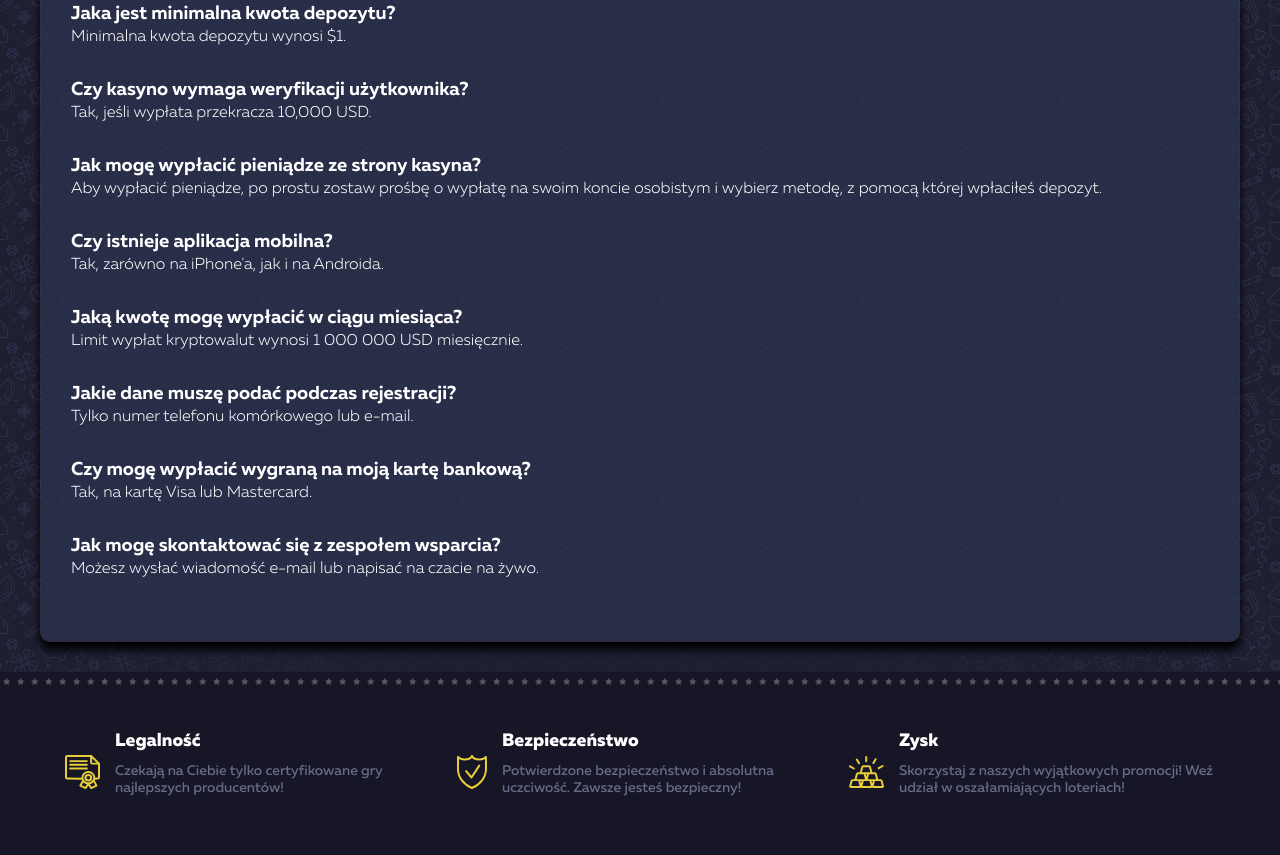
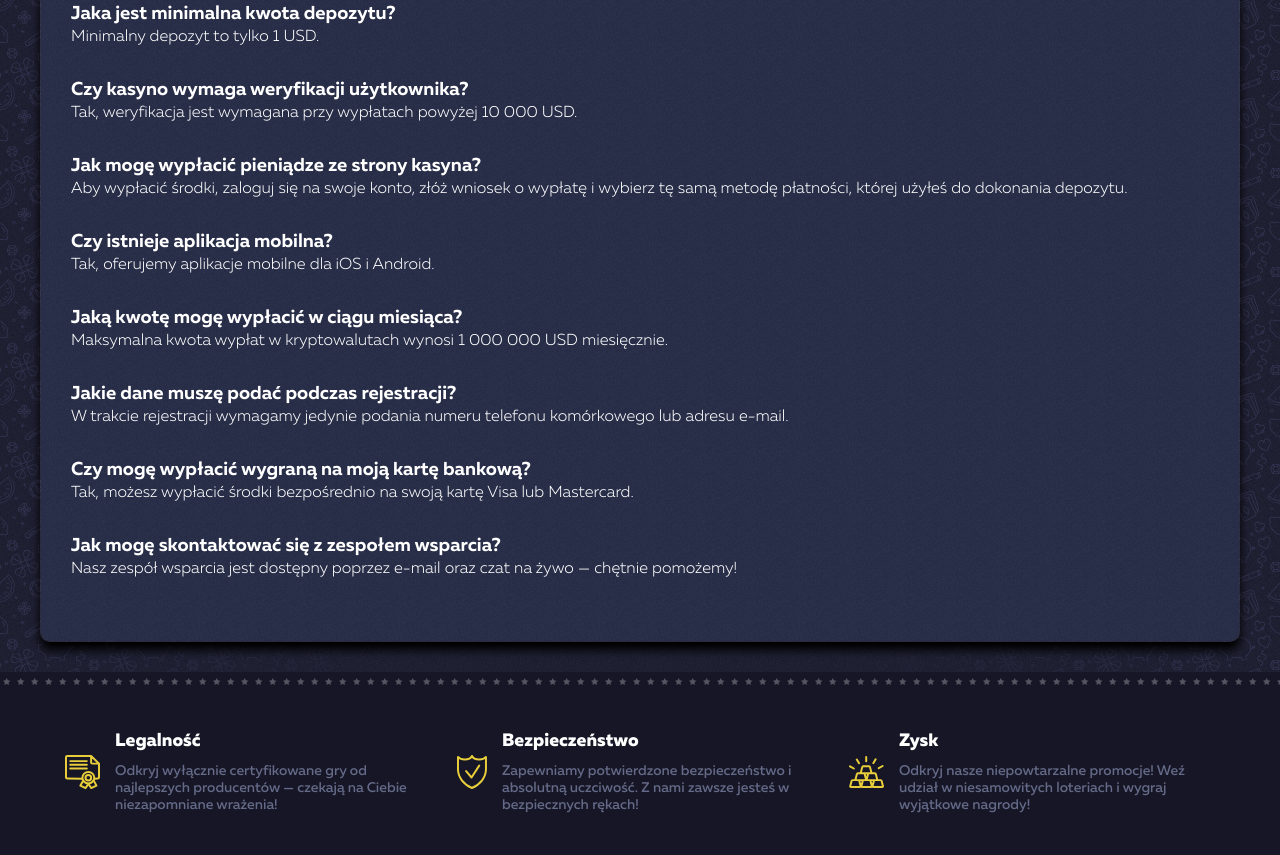
Before and after one commit to vasyltarasiuk-dot/agnieszkatyszkacom, a plain HTML site: page index.html in a window 1280 px wide. Shown: the part 5299-6154 px from the top of the page. Drawn offline with Linux system fonts and the light colour scheme.

Commit message:
Update index.html

```diff
--- a/index.html
+++ b/index.html
@@ -425,49 +425,49 @@
     <div itemscope="" itemtype="https://schema.org/Question" itemprop="mainEntity">
         <h3 itemprop="name">Jaka jest minimalna kwota depozytu?</h3>
         <div itemscope="" itemtype="https://schema.org/Answer" itemprop="acceptedAnswer">
-							<p itemprop="text">Minimalna kwota depozytu wynosi $1.</p>
+            <p itemprop="text">Minimalny depozyt to tylko 1 USD.</p>
         </div>
     </div>
     <div itemscope="" itemtype="https://schema.org/Question" itemprop="mainEntity">
         <h3 itemprop="name">Czy kasyno wymaga weryfikacji użytkownika?</h3>
         <div itemscope="" itemtype="https://schema.org/Answer" itemprop="acceptedAnswer">
-							<p itemprop="text">Tak, jeśli wypłata przekracza 10,000 USD.</p>
+            <p itemprop="text">Tak, weryfikacja jest wymagana przy wypłatach powyżej 10 000 USD.</p>
         </div>
     </div>
     <div itemscope="" itemtype="https://schema.org/Question" itemprop="mainEntity">
         <h3 itemprop="name">Jak mogę wypłacić pieniądze ze strony kasyna?</h3>
         <div itemscope="" itemtype="https://schema.org/Answer" itemprop="acceptedAnswer">
-							<p itemprop="text">Aby wypłacić pieniądze, po prostu zostaw prośbę o wypłatę na swoim koncie osobistym i wybierz metodę, z pomocą której wpłaciłeś depozyt.</p>
+            <p itemprop="text">Aby wypłacić środki, zaloguj się na swoje konto, złóż wniosek o wypłatę i wybierz tę samą metodę płatności, której użyłeś do dokonania depozytu.</p>
         </div>
     </div>
     <div itemscope="" itemtype="https://schema.org/Question" itemprop="mainEntity">
         <h3 itemprop="name">Czy istnieje aplikacja mobilna?</h3>
         <div itemscope="" itemtype="https://schema.org/Answer" itemprop="acceptedAnswer">
-							<p itemprop="text">Tak, zarówno na iPhone'a, jak i na Androida.</p>
+            <p itemprop="text">Tak, oferujemy aplikacje mobilne dla iOS i Android.</p>
         </div>
     </div>
     <div itemscope="" itemtype="https://schema.org/Question" itemprop="mainEntity">
         <h3 itemprop="name">Jaką kwotę mogę wypłacić w ciągu miesiąca?</h3>
         <div itemscope="" itemtype="https://schema.org/Answer" itemprop="acceptedAnswer">
-							<p itemprop="text">Limit wypłat kryptowalut wynosi 1 000 000 USD miesięcznie.</p>
+            <p itemprop="text">Maksymalna kwota wypłat w kryptowalutach wynosi 1 000 000 USD miesięcznie.</p>
         </div>
     </div>
     <div itemscope="" itemtype="https://schema.org/Question" itemprop="mainEntity">
         <h3 itemprop="name">Jakie dane muszę podać podczas rejestracji?</h3>
         <div itemscope="" itemtype="https://schema.org/Answer" itemprop="acceptedAnswer">
-							<p itemprop="text">Tylko numer telefonu komórkowego lub e-mail.</p>
+            <p itemprop="text">W trakcie rejestracji wymagamy jedynie podania numeru telefonu komórkowego lub adresu e-mail.</p>
         </div>
     </div>
     <div itemscope="" itemtype="https://schema.org/Question" itemprop="mainEntity">
         <h3 itemprop="name">Czy mogę wypłacić wygraną na moją kartę bankową?</h3>
         <div itemscope="" itemtype="https://schema.org/Answer" itemprop="acceptedAnswer">
-							<p itemprop="text">Tak, na kartę Visa lub Mastercard.</p>
+            <p itemprop="text">Tak, możesz wypłacić środki bezpośrednio na swoją kartę Visa lub Mastercard.</p>
         </div>
     </div>
     <div itemscope="" itemtype="https://schema.org/Question" itemprop="mainEntity">
         <h3 itemprop="name">Jak mogę skontaktować się z zespołem wsparcia?</h3>
         <div itemscope="" itemtype="https://schema.org/Answer" itemprop="acceptedAnswer">
-							<p itemprop="text">Możesz wysłać wiadomość e-mail lub napisać na czacie na żywo.</p>
+            <p itemprop="text">Nasz zespół wsparcia jest dostępny poprzez e-mail oraz czat na żywo — chętnie pomożemy!</p>
         </div>
     </div>
 </div>
@@ -481,21 +481,21 @@
 				<img data-src="images/legally.svg" class="lazy" alt="icon of legally">
 				<div class="card_descript">
 					<div class="card_head">Legalność</div>
-					<p>Czekają na Ciebie tylko certyfikowane gry najlepszych producentów!</p>
+					<p>Odkryj wyłącznie certyfikowane gry od najlepszych producentów — czekają na Ciebie niezapomniane wrażenia!</p>
 				</div>
 			</div>
 			<div class="card card_safe">
 			    <img data-src="images/safe.svg" class="lazy" alt="icon of safe">
 				<div class="card_descript">
 					<div class="card_head">Bezpieczeństwo</div>
-					<p>Potwierdzone bezpieczeństwo i absolutna uczciwość. Zawsze jesteś bezpieczny!</p>
+					<p>Zapewniamy potwierdzone bezpieczeństwo i absolutną uczciwość. Z nami zawsze jesteś w bezpiecznych rękach!</p>
 				</div>
 			</div>
 			<div class="card card_profit">
 				<img data-src="images/profit.svg" class="lazy" alt="icon of profit">
 				<div class="card_descript">
 					<div class="card_head">Zysk</div>
-					<p>Skorzystaj z naszych wyjątkowych promocji! Weź udział w oszałamiających loteriach!</p>
+					<p>Odkryj nasze niepowtarzalne promocje! Weź udział w niesamowitych loteriach i wygraj wyjątkowe nagrody!</p>
 				</div>
 			</div>
 		</div>
@@ -759,11 +759,11 @@
 			<div class="beam_block footer_second_box">
 				<div class="copyright_age_warning">
 					<p class="p_copyright">
-	                    Łączność: info@vavada.com<br>
+	                    E-mail: info@vavada.com<br>
 	                    © 2024 Vavada Casino. All right reserved.
 	                </p>
 			        <img data-src="images/icon_18_plus.svg" class="age_18 lazy" alt="18+">
-			    	<p class="p_warning">Hazard ma na celu rozrywkę. Pamiętaj, że, stawiając, ryzykujesz utratę pieniędzy. Nie wydawaj więcej, niż możesz przegrać.</p>
+			    	<p class="p_warning">Hazard to forma rozrywki, ale pamiętaj, że każda gra wiąże się z ryzykiem utraty pieniędzy. Nie wydawaj więcej, niż możesz sobie pozwolić stracić.</p>
 			    	<img class="lazy" data-src="images/license.png" height="60" alt="Antillephone License">
 				</div>
 			</div>
```
Lines whose indentation alone changed are shown as unchanged.
